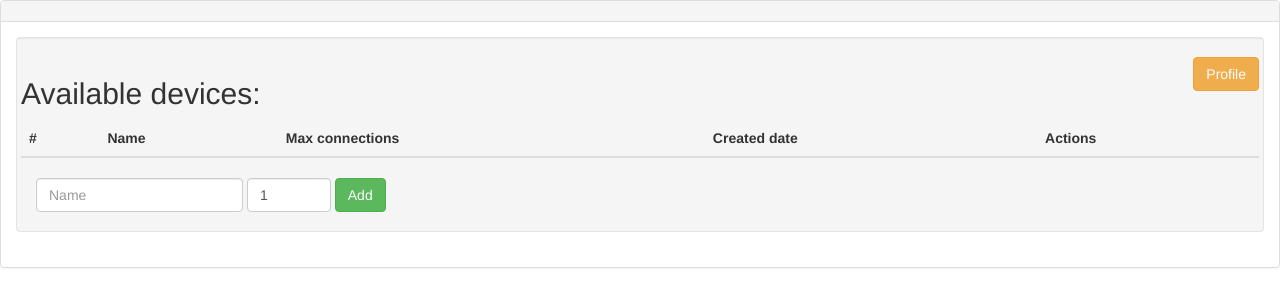
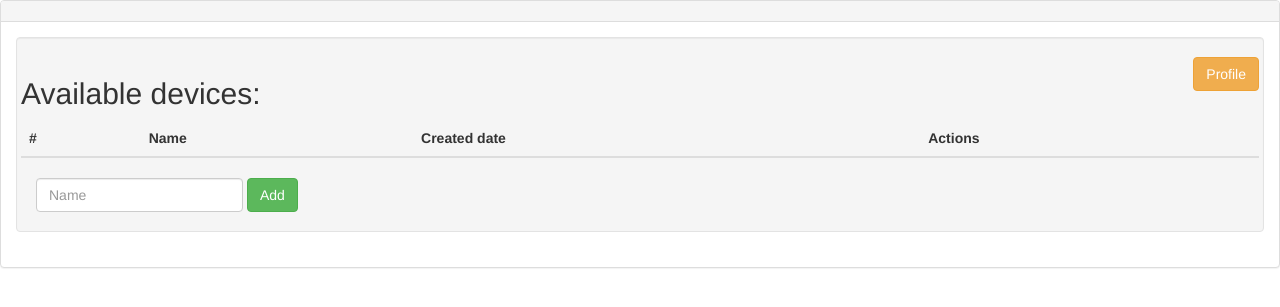
Before and after one commit to gear259/fastotv_site_new, a Python web app: template app/templates/subscriber/devices.html in a window 1280 px wide. Shown: the top 307 px of the page. Run offline with Jinja, Linux system fonts and the light colour scheme; the template is opened without the code that fills it, so the values that code supplies are empty; some libraries are stand-ins or nearby versions.

Commit message:
Update devices

```diff
--- a/app/subscriber/view.py
+++ b/app/subscriber/view.py
@@ -49,7 +49,7 @@ class SubscriberView(FlaskView):
     @route('/add_device', methods=['POST'])
     @login_required
     def add_device(self):
-        device = Device(name=request.form['name'], connections=request.form['connections'])
+        device = Device(name=request.form['name'])
         current_user.add_device(device)
         return render_template('subscriber/devices.html')
 
--- a/app/templates/subscriber/devices.html
+++ b/app/templates/subscriber/devices.html
@@ -27,7 +27,6 @@ Devices | {{ config['PUBLIC_CONFIG'].site.title }}
                         <tr>
                             <th>#</th>
                             <th>Name</th>
-                            <th>Max connections</th>
                             <th>Created date</th>
                             <th>Actions</th>
                         </tr>
@@ -37,7 +36,6 @@ Devices | {{ config['PUBLIC_CONFIG'].site.title }}
                         <tr id='{{ device.id }}'>
                             <td>{{ loop.index }}</td>
                             <td>{{ device.name }}</td>
-                            <td>{{ device.connections }}</td>
                             <td>{{ device.created_date }}</td>
                             <td>
                                 <form action="{{ url_for('SubscriberView:remove_device', did=device.id) }}"
@@ -53,8 +51,6 @@ Devices | {{ config['PUBLIC_CONFIG'].site.title }}
                 <form class="form-inline" action="{{ url_for('SubscriberView:add_device') }}" method="post">
                     <input class="form-control" name="name" placeholder="Name" pattern=".{3,32}" required
                            title="3 to 32 characters">
-                    <input class="form-control" name="connections" placeholder="Max connections" type="number" value="1"
-                           step="1" min="1" max="100">
                     <button type="submit" class="btn btn-success">Add</button>
                 </form>
             </div>
```
